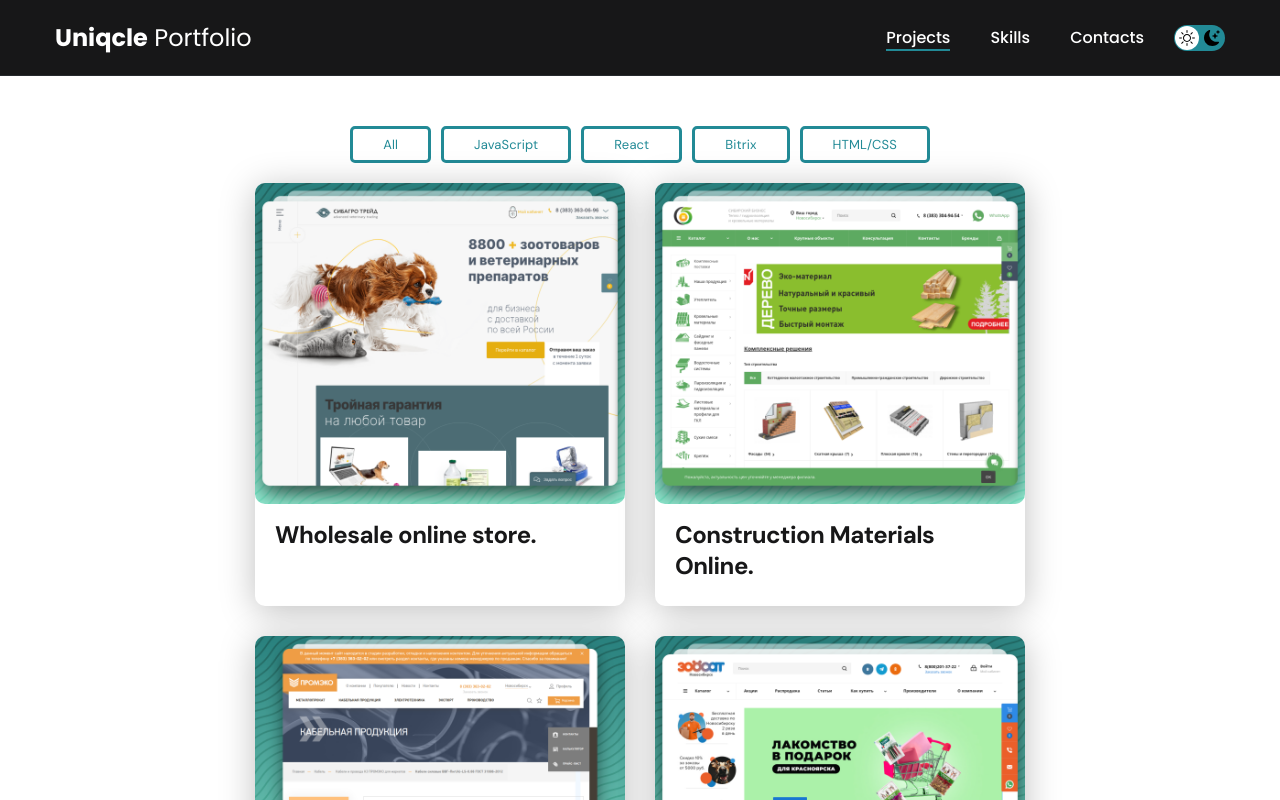
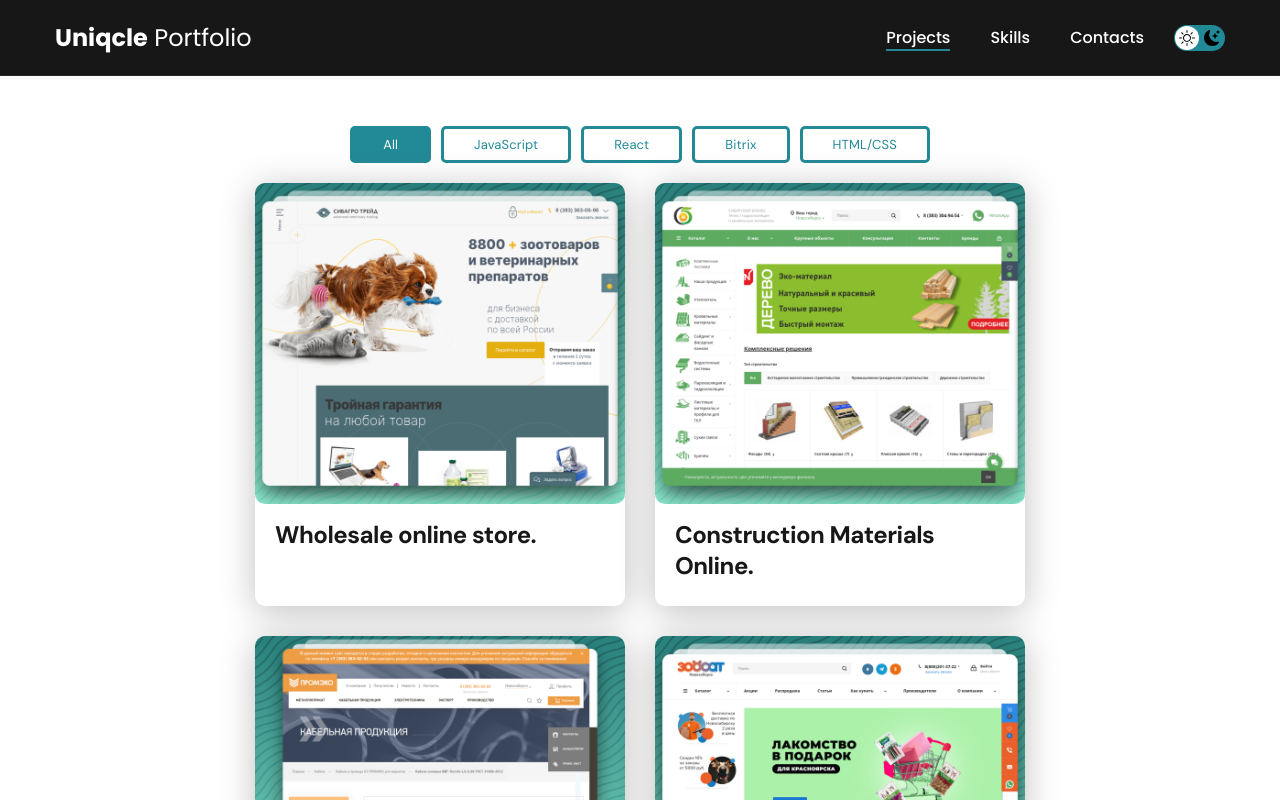
Before and after one commit to uniqcle/portfolio, a React (Create React App) app: page /projects in a window 1280 px wide. Shown: the top 800 px of the page. Built offline with nearby package versions, Linux system fonts and the light colour scheme.

Commit message:
filtering

```diff
--- a/src/components/filter/Filter.jsx
+++ b/src/components/filter/Filter.jsx
@@ -1,11 +1,25 @@
 import { filterList } from "../../helpers/filterList";
 
-const Filter = () => {
+const Filter = ({ changeFilter, filter }) => {
+  const classNames = (filterName) => {
+    return filter === filterName
+      ? "btn-filter btn-filter--active"
+      : "btn-filter";
+  };
+
   return filterList.map((f) => {
     return (
-      <a href="#!" key={f.id} className="btn-filter" data-filter={f.title}>
+      <button
+        href="#!"
+        key={f.id}
+        className={classNames(f.title)}
+        data-filter={f.title}
+        onClick={(e) => {
+          changeFilter(e.target.dataset.filter);
+        }}
+      >
         {f.label}
-      </a>
+      </button>
     );
   });
 };
--- a/src/components/projectsList/ProjectsList.jsx
+++ b/src/components/projectsList/ProjectsList.jsx
@@ -1,24 +1,51 @@
-import { useContext } from "react";
+import { useState, useContext } from "react";
 import { ProjectContext } from "../../App";
+import { useLocalStorage } from "../../utils/useLocalStorage";
 import Filter from "../filter/Filter";
 import ProjectCard from "../projectCard/ProjectCard";
 
 const ProjectsList = () => {
   const projects = useContext(ProjectContext);
+  //const [filter, setFilter] = useState("all");
+  const [filter, setFilter] = useLocalStorage("filter", "all");
+
+  const changeFilter = (filter) => {
+    setFilter(filter);
+    console.log(filter);
+  };
+
+  const filterProjects = (projects, filter) => {
+    switch (filter) {
+      case "js":
+        return projects.filter((p) => p.filter === "js");
+      case "react":
+        return projects.filter((p) => p.filter === "react");
+      case "bitrix":
+        return projects.filter((p) => p.filter === "bitrix");
+      case "htmlcss":
+        return projects.filter((p) => p.filter === "htmlcss");
+      default:
+        return projects;
+    }
+  };
+
+  const renderedProjects = () => {
+    const filtered = filterProjects(projects, filter);
+
+    return filtered.map((project) => {
+      return <ProjectCard key={project.id} project={project} />;
+    });
+  };
 
   return (
     <>
       <main className="section">
         <div className="container">
           <div className="filter">
-            <Filter />
+            <Filter changeFilter={changeFilter} filter={filter} />
           </div>
 
-          <ul className="projects">
-            {projects.map((project) => {
-              return <ProjectCard key={project.id} project={project} />;
-            })}
-          </ul>
+          <ul className="projects">{projects && renderedProjects()}</ul>
         </div>
       </main>
     </>
--- a/src/helpers/filterList.js
+++ b/src/helpers/filterList.js
@@ -6,7 +6,7 @@ export const filterList = [
   },
   {
     id: 2,
-    title: "javascript",
+    title: "js",
     label: "JavaScript",
   },
   {
--- a/src/styles/main.css
+++ b/src/styles/main.css
@@ -196,6 +196,12 @@ html, body{
 	transition: all 0.2s ease-in;
 }
 
+.btn-filter--active{
+	background-color: var(--accent);
+	color: white;
+	transition: all 0.2s ease-in;
+}
+
 /* Projects */
 .projects {
 	display: flex;
```
